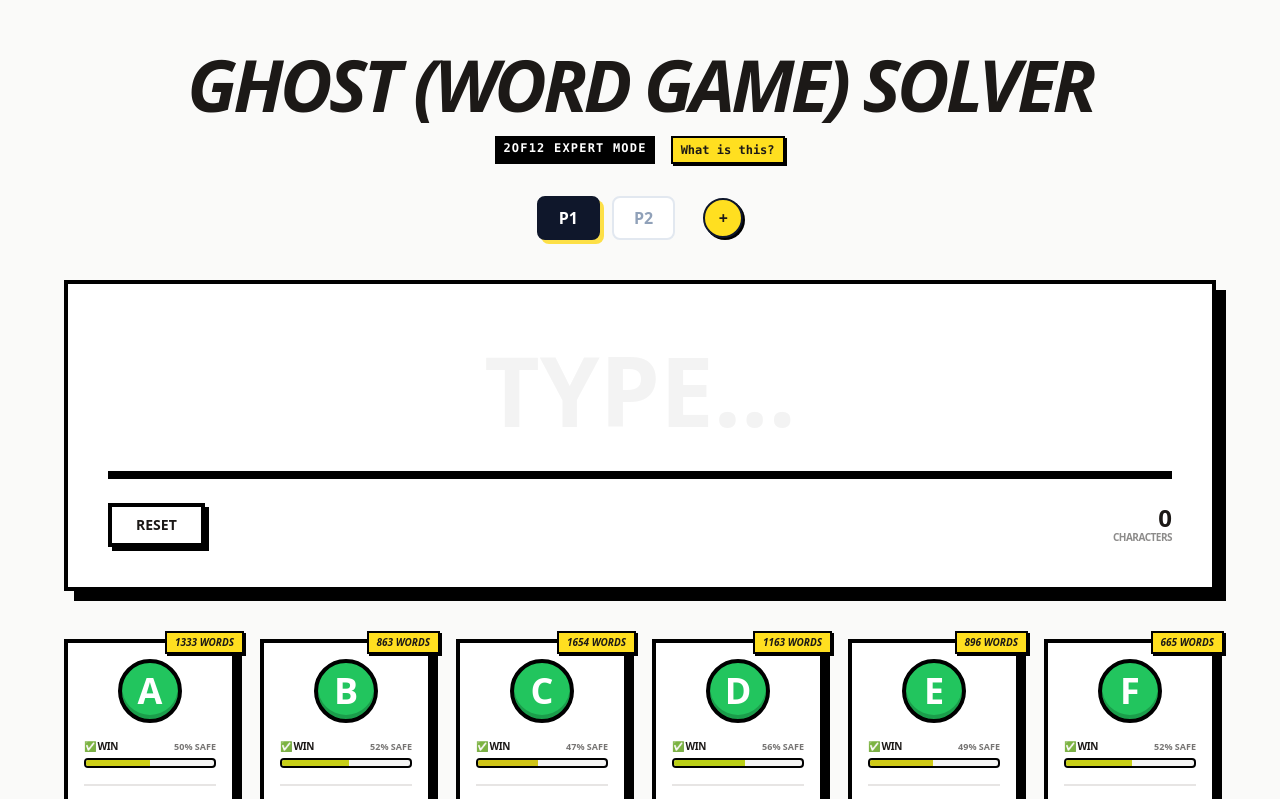
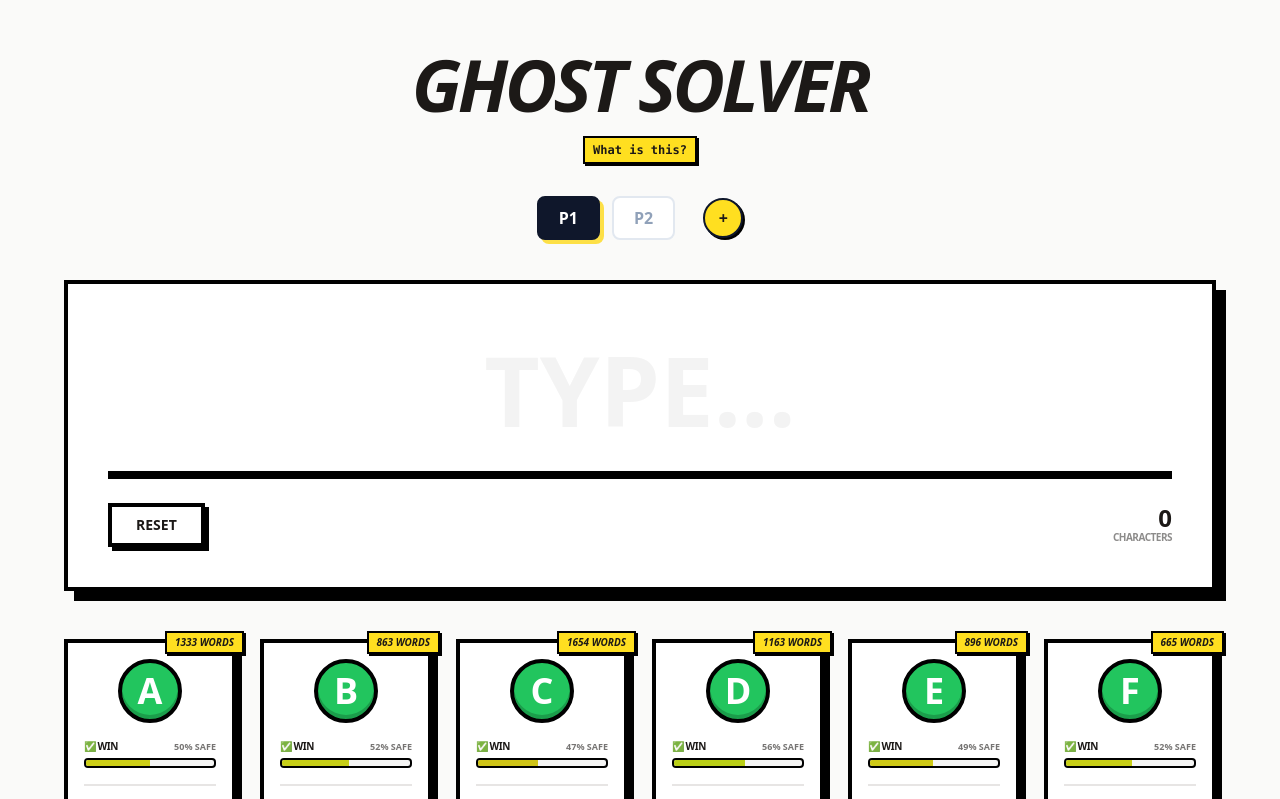
Before and after one commit to Aaronkoe/ghost-solver, a React (Vite) app: page / in a window 1280 px wide. Shown: the top 799 px of the page. Built offline with nearby package versions, Linux system fonts and the light colour scheme.

Commit message:
Removes dictionary chip from header and removes (word game) from header

```diff
--- a/src/App.tsx
+++ b/src/App.tsx
@@ -5,7 +5,7 @@ import LetterCard from './components/LetterCard';
 import PlayerManager from './components/PlayerManager';
 import GameStatus from './components/GameStatus';
 
-const HEADER_TEXT = 'Ghost (Word Game) Solver';
+const HEADER_TEXT = 'Ghost Solver';
 const LOADING_DICTIONARY_TEXT = 'Loading 2of12 Dictionary...';
 const ABOUT_MODAL_BUTTON_TEXT = 'What is this?';
 const PLACEHOLDER_TEXT = 'TYPE...';
@@ -96,7 +96,6 @@ export default function App() {
             {HEADER_TEXT}
           </h1>
           <div className="flex justify-center gap-4 mt-4 font-mono text-xs uppercase font-bold">
-            <span className="bg-black text-white px-2 py-1 tracking-widest">2of12 Expert Mode</span>
             <button
               onClick={() => setShowModal(true)}
               className="bg-yellow-300 border-2 border-black px-2 py-1 hover:bg-black hover:text-white transition-all cursor-pointer shadow-[2px_2px_0px_0px_rgba(0,0,0,1)]"
```
